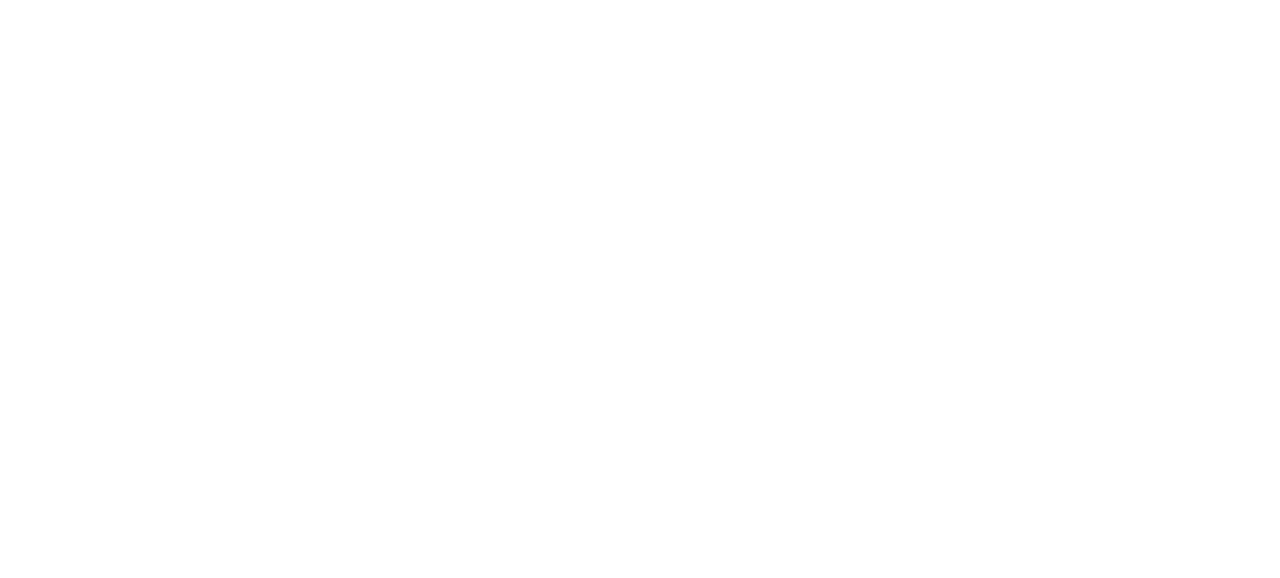
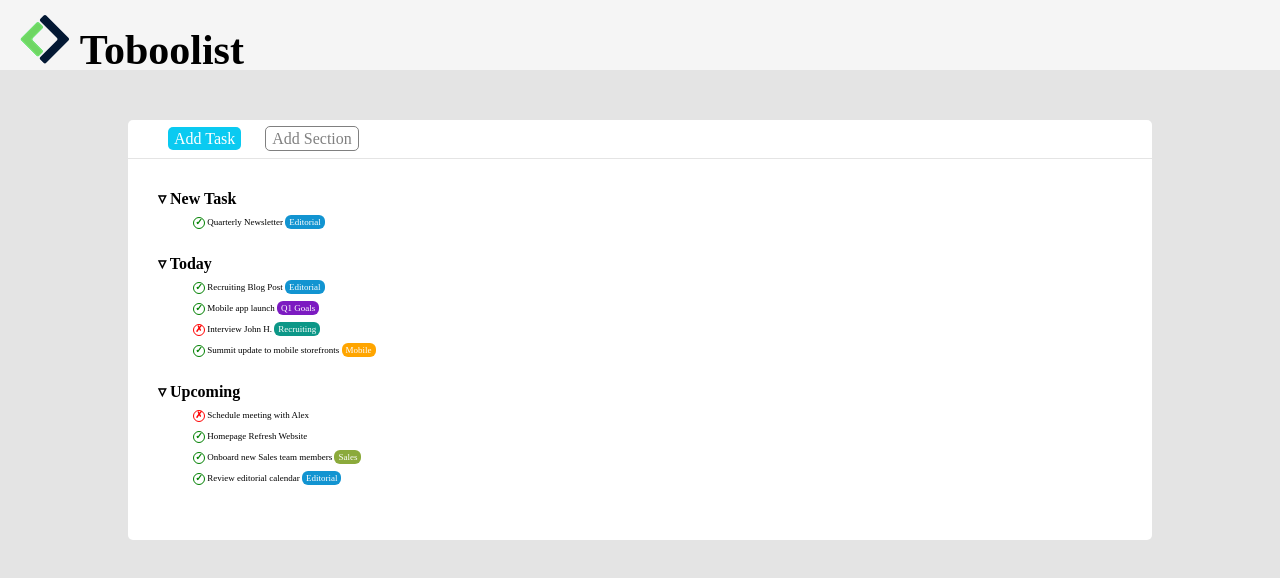
Before and after one commit to AndreaRaga56/html-css-toboolist, a plain HTML site: page index.html in a window 1280 px wide. Drawn offline with Linux system fonts and the light colour scheme.

Commit message:
feat tutto

```diff
--- a/css/style.css
+++ b/css/style.css
@@ -0,0 +1,145 @@
+*{
+    box-sizing: border-box;
+    padding: 0px;
+    margin: 0px;
+}
+
+body{
+    background-color:rgb(228, 228, 228);
+}
+
+header{
+    background-color: whitesmoke;
+    height: 70px;
+    text-align: left;
+    margin-top: 0px;
+    line-height: 70px ;
+}
+
+h1{
+    margin-left: 20px;
+    line-height: 100px;
+    font-size: 42px;
+
+}
+
+.container1{
+    background-color: white;
+    width: 80%;
+    max-width: 1100px;
+    margin-top: 50px;
+    margin-right: 10%;
+    margin-left: 10%;
+    margin-bottom: 1px;
+    padding: 10px 30px;
+    border-radius: 5px 5px 0px 0px;
+
+}
+
+.task-button{
+    background-color: rgb(10, 202, 241);
+    color: white;
+    border-radius: 5px;
+    padding: 3px 6px;
+    margin: 0px 10px;
+}
+
+.section-button{
+    border: 1px solid gray;
+    color: gray;
+    border-radius: 5px;
+    padding: 3px 6px;
+    margin: 0px 10px;
+}
+
+.container2{
+    background-color: white;
+    width: 80%;
+    max-width: 1100px;
+    margin-top: 1px;
+    margin-right: 10%;
+    margin-left: 10%;
+    margin-bottom: 10px;
+    padding: 30px;
+    border-radius: 0px 0px 5px 5px;
+}
+
+ul{
+    list-style: none;
+}
+
+.big{
+    margin-bottom: 25px;
+}
+
+.lil{
+    margin: 9px 35px;
+    font-size: 9px;
+}
+
+.edi{
+    color: white;
+    background-color: rgb(18, 148, 209);
+    border-radius: 6px;
+    padding: 2px 4px;
+
+}
+
+.q1{
+    color: white;
+    background-color: rgba(123, 26, 193, 0.992);
+    border-radius: 6px;
+    padding: 2px 4px;
+}
+
+.recruiting{
+    color: white;
+    background-color: rgb(12, 151, 135);
+    border-radius: 6px;
+    padding: 2px 4px;
+}
+
+.mobile{
+    color: white;
+    background-color: orange;
+    border-radius: 6px;
+    padding: 2px 4px;
+}
+
+.website{
+    color: white;
+    background-color: rgb(250, 47, 172);
+    border-radius: 6px;
+    padding: 2px 4px;
+}
+
+.sales{
+    color: white;
+    background-color: rgb(139, 170, 59);
+    border-radius: 6px;
+    padding: 2px 4px;
+}
+
+.ok{
+    display: inline-block;
+    color: green;
+    font-weight: 600;
+    height: 12px;
+    width: 12px;
+    border: 1.5px solid green;
+    border-radius: 50%;
+    text-align: center;
+    line-height: 9px ;
+}
+
+.not-ok{
+    display: inline-block;
+    color: red;
+    font-weight: 600;
+    height: 12px;
+    width: 12px;
+    border: 1.5px solid red;
+    border-radius: 50%;
+    text-align: center;
+    line-height: 9px ;
+}
--- a/index.html
+++ b/index.html
@@ -4,8 +4,54 @@
     <meta charset="UTF-8">
     <meta name="viewport" content="width=device-width, initial-scale=1.0">
     <title>Document</title>
+    <link rel="stylesheet" href="./css/style.css">
 </head>
+
 <body>
+    <header>
+        <h1> <img src="./img/Logo.png" alt="Logo"> Toboolist</h1>
+
+    </header>
+
+    <main>
+       <div class="container1">
+        <span class="task-button">Add Task</span> <span class="section-button">Add Section</span>
+       </div>
+
+       <div class="container2">
+        <ul>
+            <li class="big"> <strong> &triangledown; New Task</strong>
+                <ul>
+                    <li class="lil"> <span class="ok">&check; </span> Quarterly Newsletter <span class="edi">Editorial</span></li>
+                </ul>
+            </li>
+
+            <li class="big"><strong> &triangledown; Today</strong>
+                <ul>
+                    <li class="lil"> <span class="ok">&check;</span> Recruiting Blog Post <span class="edi">Editorial</span></li>
+                    <li class="lil"> <span class="ok">&check;</span> Mobile app launch <span class="q1">Q1 Goals</span></li>
+                    <li class="lil"> <span class="not-ok">&cross;</span> Interview John H. <span class="recruiting"> Recruiting</span></li>
+                    <li class="lil"> <span class="ok">&check;</span> Summit update to mobile storefronts <span class="mobile">Mobile</span></li>
+                    <li></li>
+                </ul>
+            </li>
+
+            <li class="big"><strong> &triangledown; Upcoming</strong>
+                <ul>
+                    <li class="lil"> <span class="not-ok">&cross;</span> Schedule meeting with Alex </li>
+                    <li class="lil"> <span class="ok">&check;</span> Homepage Refresh <span class="Website">Website</span></li>
+                    <li class="lil"> <span class="ok">&check;</span> Onboard new Sales team members <span class="sales">Sales</span></li>
+                    <li class="lil"> <span class="ok">&check;</span> Review editorial calendar <span class="edi">Editorial</span></li>
+
+                </ul>
+
+
+            </li>
+        </ul>
+
+
+       </div>
+    </main>
 
 </body>
 </html>
```
Also changed, not shown: img/Logo.png (added), img/logo copia.png (added).
